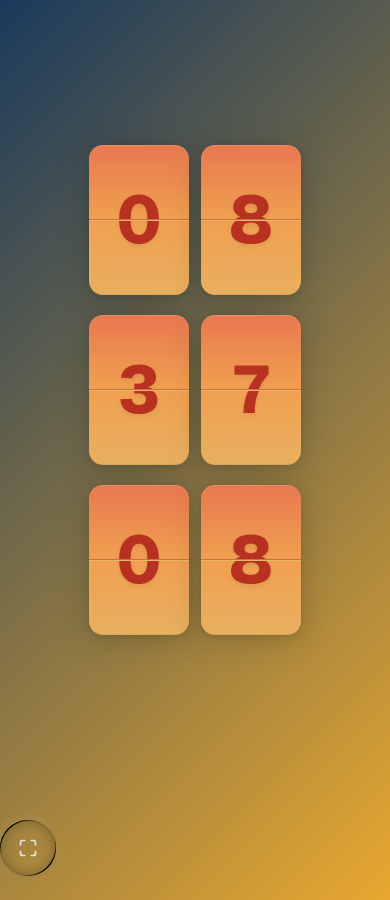
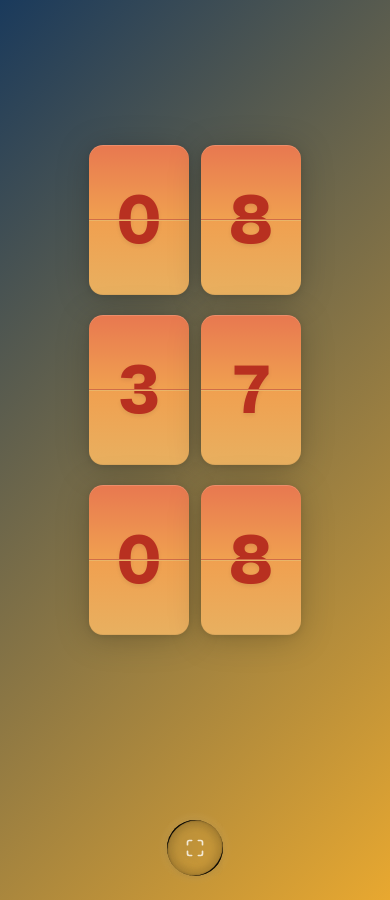
Before and after one commit to devohmycode/TravelPomo, a Next.js app: page / in a window 390 px wide. Built offline with nearby package versions, Linux system fonts and the light colour scheme.

Commit message:
fix: center bottom button on mobile
Adjust button positioning for mobile safe area compliance.

Co-authored-by: OhMyCode <245494865+devohmycode@users.noreply.github.com>

```diff
--- a/components/flip-clock.tsx
+++ b/components/flip-clock.tsx
@@ -52,7 +52,7 @@ export function FlipClock() {
         )}
       </div>
 
-      <div className="fixed bottom-6 left-1/2 -translate-x-1/2 z-50">
+      <div className="fixed bottom-[max(1.5rem,env(safe-area-inset-bottom,1.5rem))] inset-x-0 z-50 flex justify-center">
         <LiquidButton
           size="icon"
           onClick={handleFullscreen}
```
